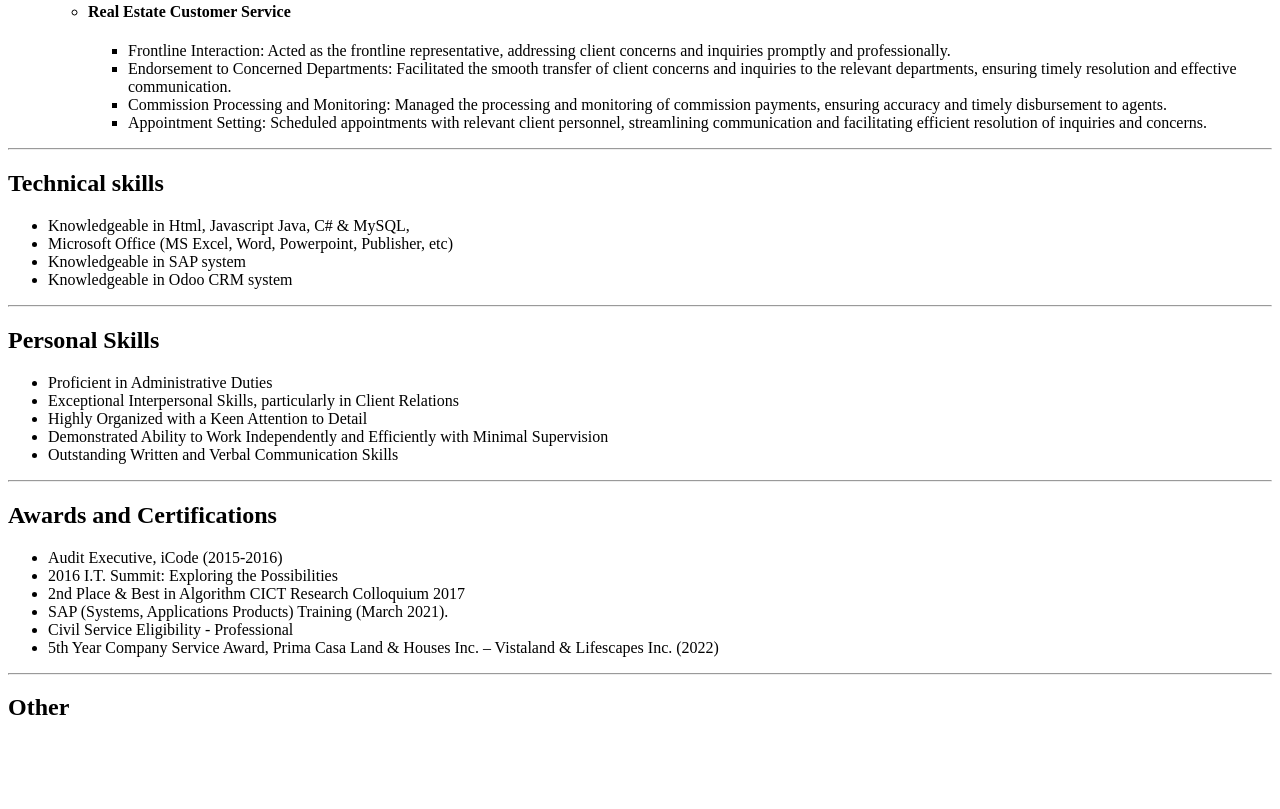
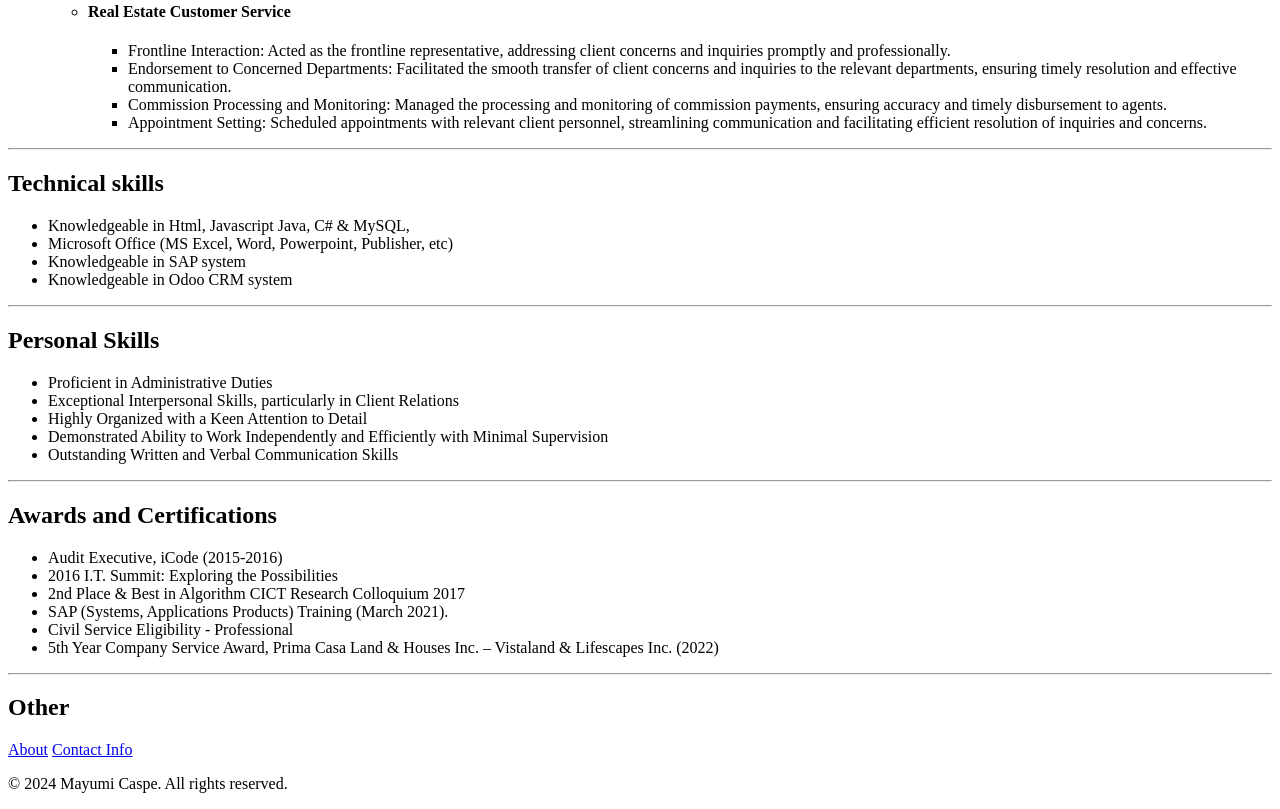
Before and after one commit to yumicaspe/Yumi-s-Resume, a plain HTML site: page index.html in a window 1280 px wide. Shown: the part 1186-1995 px from the top of the page. Before the commit the page ends 1927 px from the top, so only its background shows below. Drawn offline with Linux system fonts and the light colour scheme.

Commit message:
Update index.html
adding footer

```diff
--- a/index.html
+++ b/index.html
@@ -97,6 +97,12 @@
     </ul>
     <hr />
     <h2>Other</h2>
+    <a href="./public/about.html">About</a>
+    <a href="./public/contact.html">Contact Info</a>
+
+    <footer>
+        <p>© 2024 Mayumi Caspe. All rights reserved.</p>
+    </footer>
 
 
 
```
